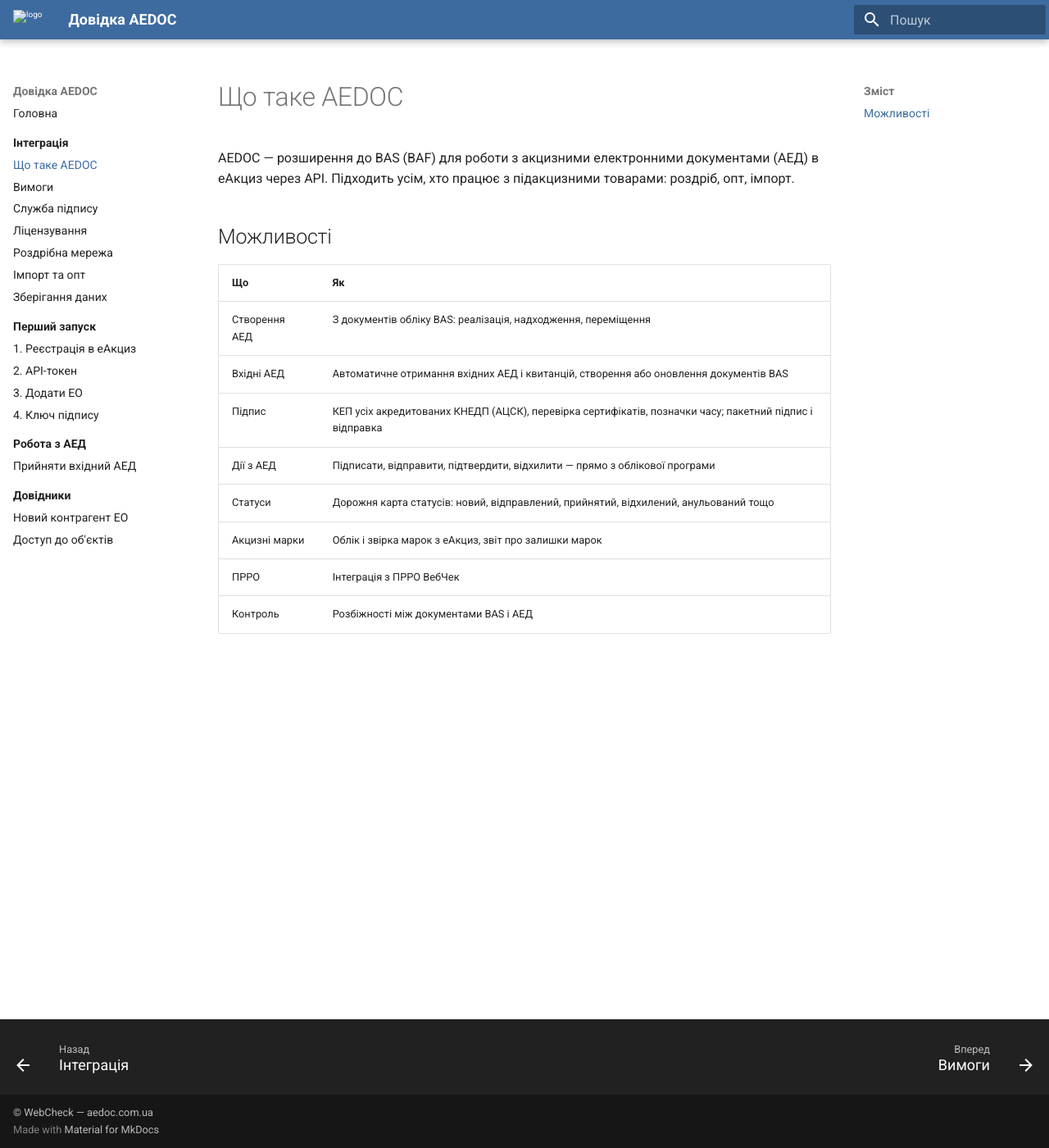
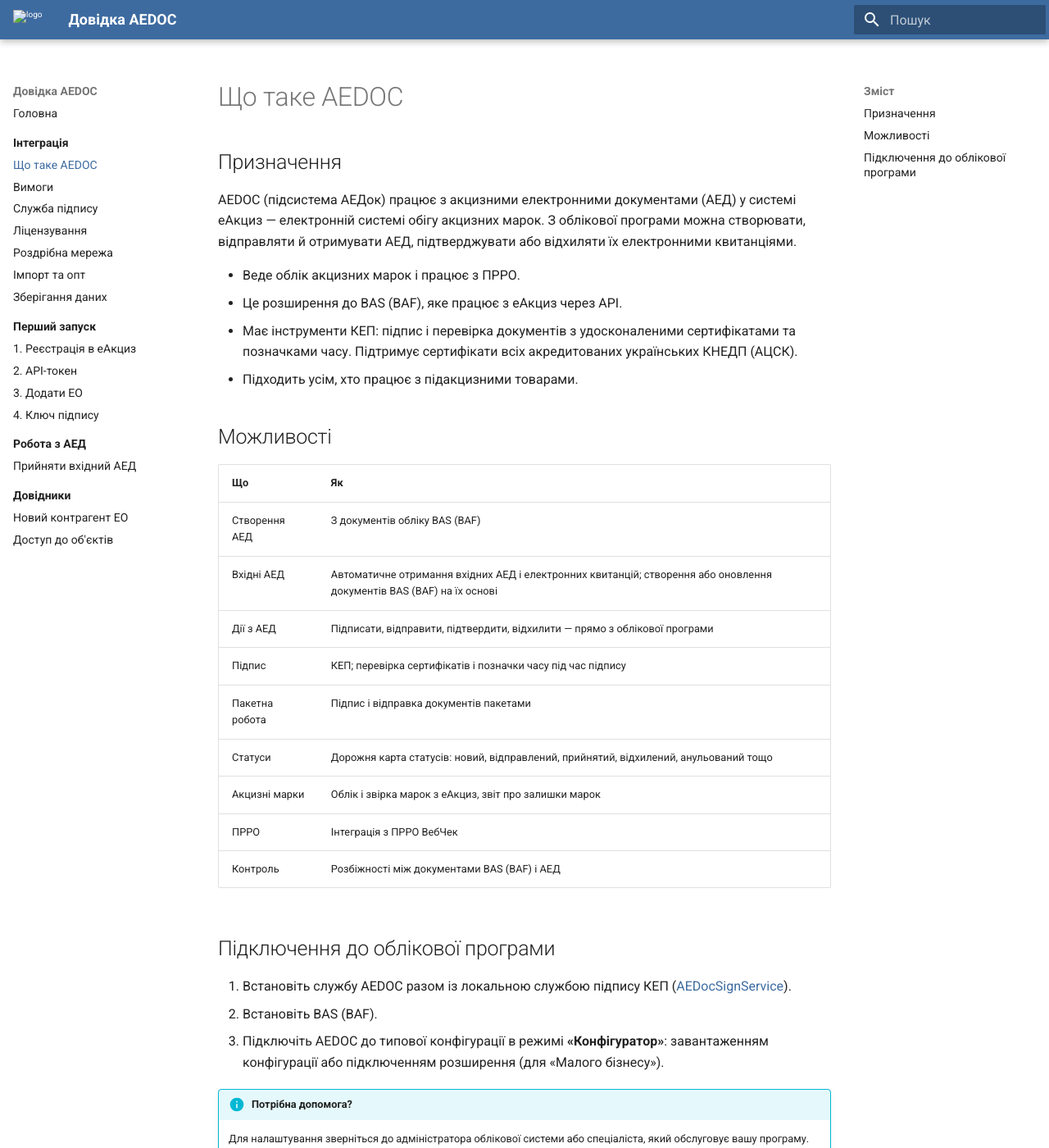
Before and after one commit to sukhenko/aedoc-docs, an MkDocs documentation site: the page built from docs/integratsiia/pro-aedoc.md, in a window 1280 px wide and 1400 px high. Shown: the whole window at 82% size. Built offline with MkDocs 1.6.1 and Material for MkDocs 9.7.7, drawn with Linux system fonts in a browser that asks for light colours; some of the changed text lies outside the part shown.

Commit message:
Що таке AEDOC: повний текст призначення, підключення до облікової програми
Co-Authored-By: Claude Opus 5.5 <noreply@anthropic.com>
Claude-Session: https://claude.ai/code/session_0177sjggDQ9MXuFeJFH1q7HZ

```diff
--- a/docs/integratsiia/pro-aedoc.md
+++ b/docs/integratsiia/pro-aedoc.md
@@ -1,16 +1,35 @@
 # Що таке AEDOC
 
-AEDOC — розширення до BAS (BAF) для роботи з акцизними електронними документами (АЕД) в еАкциз через API. Підходить усім, хто працює з підакцизними товарами: роздріб, опт, імпорт.
+## Призначення
+
+AEDOC (підсистема АЕДок) працює з акцизними електронними документами (АЕД) у системі еАкциз — електронній системі обігу акцизних марок. З облікової програми можна створювати, відправляти й отримувати АЕД, підтверджувати або відхиляти їх електронними квитанціями.
+
+- Веде облік акцизних марок і працює з ПРРО.
+- Це розширення до BAS (BAF), яке працює з еАкциз через API.
+- Має інструменти КЕП: підпис і перевірка документів з удосконаленими сертифікатами та позначками часу. Підтримує сертифікати всіх акредитованих українських КНЕДП (АЦСК).
+- Підходить усім, хто працює з підакцизними товарами.
 
 ## Можливості
 
 | Що | Як |
 |---|---|
-| Створення АЕД | З документів обліку BAS: реалізація, надходження, переміщення |
-| Вхідні АЕД | Автоматичне отримання вхідних АЕД і квитанцій, створення або оновлення документів BAS |
-| Підпис | КЕП усіх акредитованих КНЕДП (АЦСК), перевірка сертифікатів, позначки часу; пакетний підпис і відправка |
+| Створення АЕД | З документів обліку BAS (BAF) |
+| Вхідні АЕД | Автоматичне отримання вхідних АЕД і електронних квитанцій; створення або оновлення документів BAS (BAF) на їх основі |
 | Дії з АЕД | Підписати, відправити, підтвердити, відхилити — прямо з облікової програми |
+| Підпис | КЕП; перевірка сертифікатів і позначки часу під час підпису |
+| Пакетна робота | Підпис і відправка документів пакетами |
 | Статуси | Дорожня карта статусів: новий, відправлений, прийнятий, відхилений, анульований тощо |
 | Акцизні марки | Облік і звірка марок з еАкциз, звіт про залишки марок |
 | ПРРО | Інтеграція з ПРРО ВебЧек |
-| Контроль | Розбіжності між документами BAS і АЕД |
+| Контроль | Розбіжності між документами BAS (BAF) і АЕД |
+
+## Підключення до облікової програми
+
+1. Встановіть службу AEDOC разом із локальною службою підпису КЕП ([AEDocSignService](sluzhba-pidpysu.md)).
+2. Встановіть BAS (BAF).
+3. Підключіть AEDOC до типової конфігурації в режимі **«Конфігуратор»**: завантаженням конфігурації або підключенням розширення (для «Малого бізнесу»).
+
+!!! info "Потрібна допомога?"
+    Для налаштування зверніться до адміністратора облікової системи або спеціаліста, який обслуговує вашу програму.
+
+Технічні вимоги, доступ до мережі та підтримувані платформи — у статті [Вимоги](vymohy.md).
```
